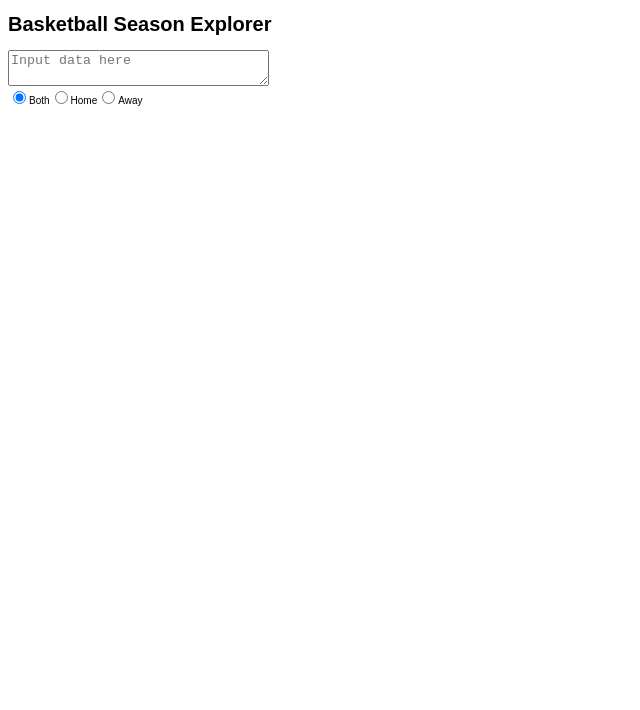
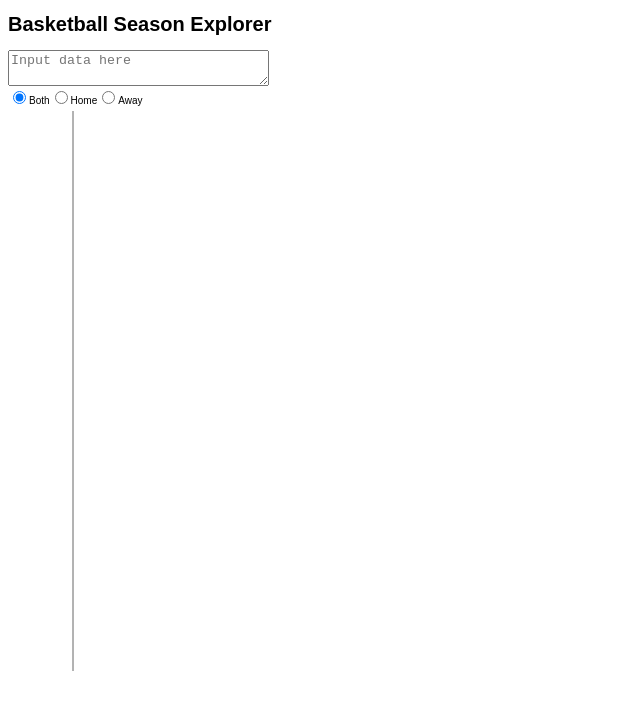
Before and after one commit to huangtonyj/NBASeasonExplorer, a React (Create React App) app: page / in a window 1280 px wide. Shown: the top 710 px of the page, without its empty margins (0-640 px from the left). Built offline with nearby package versions, Linux system fonts and the light colour scheme.

Commit message:
draft working LineChart

```diff
--- a/src/components/App.js
+++ b/src/components/App.js
@@ -1,5 +1,6 @@
-import React, { Component } from 'react'
-import Chart from './Chart';
+import React, { Component } from 'react';
+import {LineChart, XAxis, YAxis, Line} from 'recharts';
+// import Chart from './Chart';
 
 export default class App extends Component {
 
@@ -54,7 +55,8 @@ export default class App extends Component {
   }
 
   updatePlotData() {
-    const theData = {};
+    // const theData = {};
+    let theData;
 
     this.state.selectedTeams.forEach((team) => {
       switch (this.state.homeOrAway) {
@@ -65,7 +67,8 @@ export default class App extends Component {
           theData[team] = this.state.data[team].away;
           break;
         default:
-          theData[team] = this.state.data[team].home.concat(this.state.data[team].away);
+          // theData[team] = this.state.data[team].home.concat(this.state.data[team].away);
+          theData = this.state.data[team].home.concat(this.state.data[team].away);
           break;
         }
     })
@@ -112,6 +115,19 @@ export default class App extends Component {
       )
     });
 
+    // const lines = Object.keys(this.state.plotData).map((team) => {
+    //   return (
+    //     < Line
+    //       type = "monotone"
+    //       // stroke={null}
+    //       // strokeWidth="2"
+    //       // dot={false}
+    //       stroke = "#8884d8"
+    //       dataKey = "pts"
+    //     />
+    //   )
+    // });
+
     return (
       <div>
         <h1> Basketball Season Explorer </h1>
@@ -128,9 +144,27 @@ export default class App extends Component {
 
         {teamsCheckBox}
 
-        <Chart
+        {/* <Chart
           plotData={this.state.plotData}
-        />
+        /> */}
+
+        <LineChart
+          width={700}
+          height={600}
+          data={this.state.plotData}>
+
+          <XAxis dataKey="date"/>
+          <YAxis/>
+
+          <Line
+            type="monotone"
+            stroke = "#8884d8"
+            dataKey="pts"
+          />
+
+          {/* {lines} */}
+
+        </LineChart>
 
       </div>
     )
```
